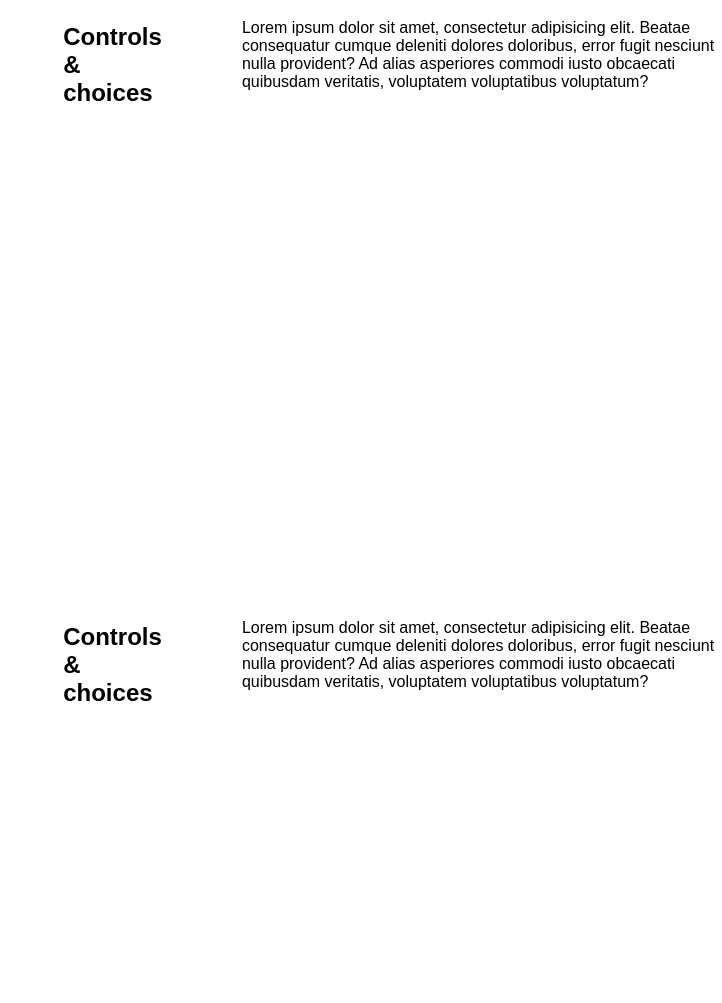
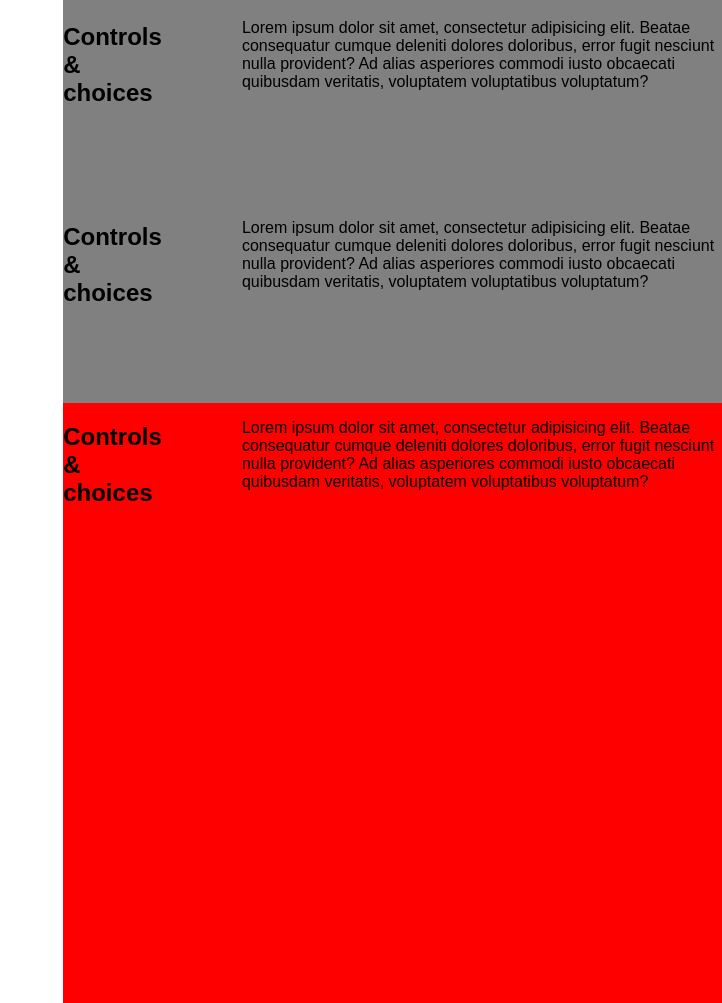
Before and after one commit to vandangnhathung/chumbivalley, a plain HTML site: page index.html in a window 1280 px wide. Shown: the part 1594-2597 px from the top of the page, without its empty margins (558-1280 px from the left). Drawn offline with Linux system fonts and the light colour scheme.

Commit message:
feat: javascript

```diff
--- a/script.js
+++ b/script.js
@@ -41,54 +41,50 @@ document.querySelectorAll(".cb-forest_black").forEach((element) => {
 
 // Main section
 
-// const convertImageScroll = (el, itemHeight, index) => {
-//     const cbImages = document.querySelector(".cb-images");
-//
-//
-//     const cbImg = document.querySelector(".cb-img");
-//     const cbImgStyle = window.getComputedStyle(cbImg);
-//     const cbImgTopString = cbImgStyle.getPropertyValue('top').split("px")[0];
-//     const cbImgTopNumber = Number(cbImgTopString);
-//
-//     const singleImageHeight = document.querySelector(".cb-img-1").clientHeight;
-//
-//     let isGreaterItemHeight = false;
-//     let isLessItemHeight = true;
-//
-//     const imageItem = document.querySelectorAll(".cb-img-item");
-//
-//     window.addEventListener("scroll", () => {
-//             // console.log(index)
-//
-//             if(isGreaterItemHeight || !isLessItemHeight){
-//                 return;
-//             }
-//
-//             let rectImages = cbImages.getBoundingClientRect();
-//
-//             if(rectImages.top < 0){
-//                 let convertImagePoint = cbImgTopNumber + (rectImages.top * -1) + singleImageHeight;
-//                 console.log(convertImagePoint)
-//                 if(convertImagePoint >= itemHeight && isGreaterItemHeight === false){
-//                     console.log("isGreaterItemHeight: ", isGreaterItemHeight, index + 1)
-//                     imageItem.forEach(el => {
-//                         el.classList.remove("active");
-//                     })
-//                     imageItem[index + 1].classList.add("active");
-//                     isGreaterItemHeight = true;
-//                 }
-//             }
-//         }
-//     )
-// }
-//
-// let totalContentHeight = 0;
-// document.querySelectorAll(".cb-content-item").forEach((el, i) => {
-//     totalContentHeight += el.clientHeight;
-//     convertImageScroll(el, totalContentHeight, i);
-// })
+const contentItems = document.querySelectorAll(".cb-content-item");
 
-window.addEventListener("scroll", () => {
-    console.log(window.scrollY);
-    console.log(document.querySelector("body").offsetHeight)
+const scrollIntoActiveContentArea = (el, i) => {
+    const viewportHeight = window.innerHeight;
+    const convertImagePoint = viewportHeight * 60 / 100;
+
+    let isInContentItemArea = false;
+    const imgItem = document.querySelectorAll(".cb-img-item");
+    window.addEventListener("scroll", () => {
+
+
+        let windowTopDocument = window.scrollY;
+        let contentItemTopDocument = el.getBoundingClientRect().top + document.documentElement.scrollTop;
+        const contentItemTopViewPort = contentItemTopDocument - windowTopDocument;
+
+
+        console.log("convertImagePoint: ", convertImagePoint, "contentItemTopViewPort: ", contentItemTopViewPort, el)
+
+        if(contentItemTopViewPort <= convertImagePoint && contentItemTopViewPort >= 0){
+
+            imgItem.forEach(el => {
+                el.classList.remove("active");
+            })
+
+            contentItems.forEach(el => {
+                el.classList.remove("active");
+            })
+
+            imgItem[i].classList.add("active");
+            contentItems[i].classList.add("active");
+            console.log(i, true);
+
+
+            isInContentItemArea = true;
+        }else if(contentItemTopViewPort > convertImagePoint || contentItemTopViewPort < 0){
+            console.log(false);
+
+            isInContentItemArea = false;
+
+        }
+        // console.log(contentItemTopViewPort, el);
+    })
+}
+
+document.querySelectorAll(".cb-content-item").forEach((el, i) => {
+    scrollIntoActiveContentArea(el, i)
 })
--- a/style.css
+++ b/style.css
@@ -73,4 +73,9 @@ body {
 
 .cb-img .active {opacity:1;}
 
+.cb-content-item:not(.active) {background:gray}
+.cb-content-item.active {background:red;}
+
 .cb-content-item {display:flex; gap:80px; height:600px;}
+.cb-content-item:nth-child(2) {height:200px;}
+.cb-content-item:nth-child(3) {height:200px;}
```
